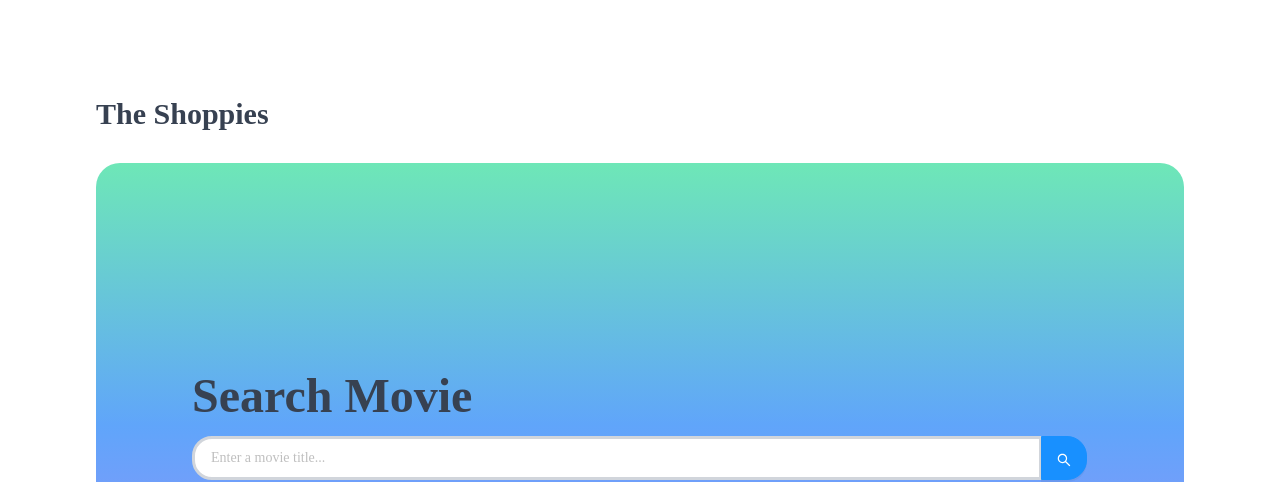
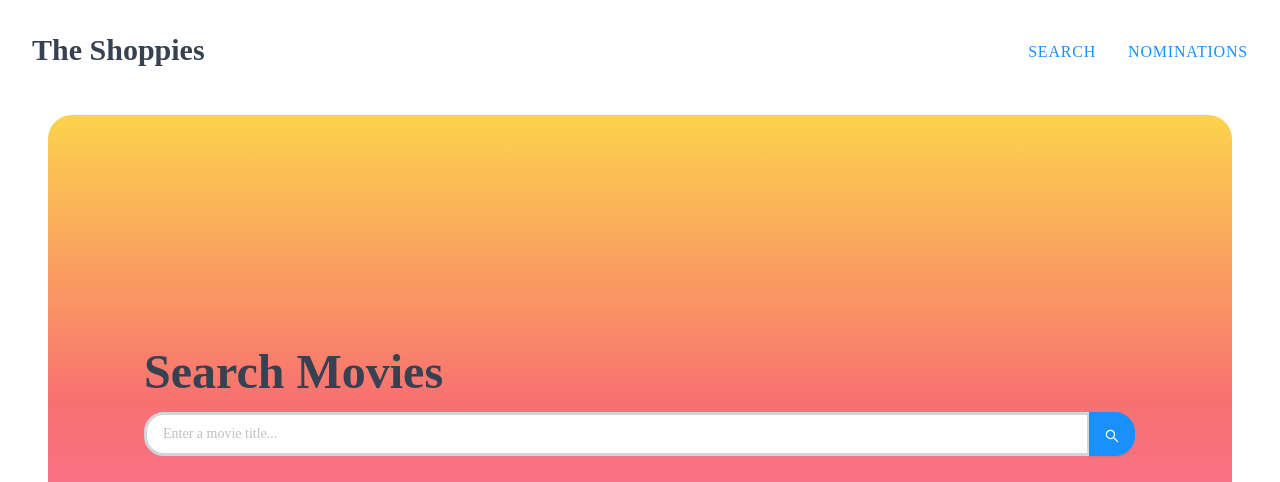
Before and after one commit to andrewzulaybar/shopify-challenge, a Next.js app: page / in a window 1280 px wide. Shown: the top 482 px of the page. Built offline with nearby package versions, Linux system fonts and the light colour scheme; no server answers.

Commit message:
feat(search): Display search results

```diff
--- /dev/null
+++ b/src/components/Movie.tsx
@@ -0,0 +1,60 @@
+import { DispatchAction, useMoviesContext } from '../contexts/MoviesContext';
+
+type MovieProps = {
+  id: string;
+  imgUrl: string;
+  title: string;
+  year: string;
+};
+
+export default function Movie(props: MovieProps) {
+  const { state, dispatch } = useMoviesContext();
+
+  const isNominated = state.nominated.has(props.id);
+
+  const buttonClasses = () => {
+    const buttonClasses = 'border-2 font-semibold mb-2 p-1 rounded-2xl w-full';
+    const onButtonFocus = 'focus:outline-none';
+    const baseClasses = [buttonClasses, onButtonFocus];
+
+    const onButtonHover =
+      'hover:border-blue-400 hover:text-blue-400 transition ease-in-out duration-500';
+    const notNominated = 'bg-white text-gray-500';
+    const isNotNominatedClasses = [onButtonHover, notNominated];
+
+    const onButtonDisabledHover = 'opacity-75';
+    const nominated = 'bg-blue-500 border-blue-500 text-white';
+    const isNominatedClasses = [onButtonDisabledHover, nominated];
+
+    return [
+      ...baseClasses,
+      ...(isNominated ? isNominatedClasses : isNotNominatedClasses),
+    ].join(' ');
+  };
+
+  const onAddNomination = (id: string) => {
+    dispatch({ type: DispatchAction.ADD_NOMINATION, payload: { id } });
+  };
+
+  return (
+    <div className="p-4 rounded-xl w-full">
+      <div className="mb-4">
+        <img
+          src={props.imgUrl}
+          className="h-64 object-cover rounded-lg w-full"
+        />
+      </div>
+      <div className="description w-full">
+        <button
+          onClick={() => onAddNomination(props.id)}
+          className={buttonClasses()}
+          disabled={isNominated}
+        >
+          {isNominated ? 'Nominated' : 'Nominate'}
+        </button>
+        <h2 className="leading-6 mb-0 text-lg">{props.title}</h2>
+        <p className="text-sm text-gray-400">{props.year}</p>
+      </div>
+    </div>
+  );
+}
--- /dev/null
+++ b/src/components/MovieList.tsx
@@ -0,0 +1,20 @@
+import Movie from './Movie';
+import { useMoviesContext } from '../contexts/MoviesContext';
+
+export default function MovieList() {
+  const { state } = useMoviesContext();
+
+  return (
+    <div className="py-8 grid sm:grid-cols-3 md:grid-cols-4 lg:grid-cols-5 gap-4">
+      {state.movies?.map((movie) => (
+        <Movie
+          key={movie.imdbID}
+          id={movie.imdbID}
+          imgUrl={movie.Poster}
+          title={movie.Title}
+          year={movie.Year}
+        />
+      ))}
+    </div>
+  );
+}
--- a/src/components/SearchBar.tsx
+++ b/src/components/SearchBar.tsx
@@ -8,8 +8,8 @@ type SearchProps = {
 
 export default function SearchBar(props: SearchProps) {
   return (
-    <div className="px-24 py-8 flex flex-col flex-grow justify-center rounded-3xl bg-gradient-to-b from-green-300 via-blue-400 to-purple-400">
-      <h2 className="font-bold text-5xl text-gray-700 mb-4">Search Movie</h2>
+    <div className="px-24 py-24 flex flex-col flex-grow justify-center rounded-3xl bg-gradient-to-b from-yellow-300 via-red-400 to-pink-400">
+      <h2 className="font-bold text-5xl text-gray-700 mb-4">Search Movies</h2>
       <Search
         className="search-bar"
         placeholder="Enter a movie title..."
--- a/src/contexts/MoviesContext.tsx
+++ b/src/contexts/MoviesContext.tsx
@@ -10,12 +10,16 @@ import MoviesReducer from '../reducers/MoviesReducer';
 import { MovieDTO } from '../services/OMDBService';
 
 export enum DispatchAction {
+  // Adds the movie to the list of nominated movies
+  ADD_NOMINATION,
   // Error occurred while fetching movie data
   DATA_FAILURE,
   // Loading the movie data from the API
   DATA_LOAD,
   // Successfully fetched the movie data
   DATA_SUCCESS,
+  // Removes the movie from the list of nominated movies
+  REMOVE_NOMINATION,
 }
 
 export interface State {
@@ -25,6 +29,8 @@ export interface State {
   isLoading: boolean;
   // The entire list of fetched movies
   movies: MovieDTO[];
+  // The set of IMDB ids of the nominated movies
+  nominated: Set<string>;
 }
 
 export interface DispatchParams {
@@ -41,6 +47,7 @@ const initialState: State = {
   hasError: false,
   isLoading: false,
   movies: [],
+  nominated: new Set<string>(),
 };
 
 const MoviesContext = createContext<MoviesContext>({
--- a/src/pages/index.tsx
+++ b/src/pages/index.tsx
@@ -1,6 +1,8 @@
+import Link from 'next/link';
 import { useCallback, useState } from 'react';
 
 import SearchBar from '../components/SearchBar';
+import MovieList from '../components/MovieList';
 import { DispatchAction, useMoviesContext } from '../contexts/MoviesContext';
 import OMDBService, {
   MovieDTO,
@@ -43,13 +45,28 @@ export default function IndexPage() {
   );
 
   return (
-    <main className="font-sans flex flex-col flex-grow justify-center p-24">
-      <section className="pb-4">
-        <h2 className="font-bold text-3xl text-gray-700">The Shoppies</h2>
+    <div className="flex flex-col flex-grow font-sans">
+      <section className="flex p-8 justify-between align-middle">
+        <span className="flex-initial">
+          <h2 className="font-bold text-3xl text-gray-700">The Shoppies</h2>
+        </span>
+        <span className="justify-end pt-2">
+          <Link href="/">
+            <span className="border-b-2 border-transparent mr-4 hover:border-gray-200">
+              <a className="text-base tracking-wider uppercase">Search</a>
+            </span>
+          </Link>
+          <Link href="/nominations">
+            <span className="border-b-2 border-transparent ml-4 hover:border-gray-200">
+              <a className="text-base tracking-wider uppercase">Nominations</a>
+            </span>
+          </Link>
+        </span>
       </section>
-      <section className="flex flex-col flex-grow pb-4">
+      <main className="flex flex-col flex-grow justify-center p-12 pt-0 transition ease-in-out duration-500">
         <SearchBar onSearchHandler={onSearchHandler} />
-      </section>
-    </main>
+        <MovieList />
+      </main>
+    </div>
   );
 }
--- a/src/reducers/MoviesReducer.tsx
+++ b/src/reducers/MoviesReducer.tsx
@@ -23,6 +23,16 @@ export default function MoviesReducer(
   let nextState = state;
 
   switch (type) {
+    /**
+     * Adds the given movie to the list of nominated movies
+     */
+    case DispatchAction.ADD_NOMINATION: {
+      const { id } = payload as { id: string };
+      const nominated = new Set(nextState.nominated);
+      nominated.add(id);
+      nextState = updateState(nextState, { nominated });
+      break;
+    }
     /**
      * Sets `isLoading` to false, `hasError` to true, and `movies` to given array if provided
      */
@@ -57,6 +67,16 @@ export default function MoviesReducer(
       nextState = updateState(nextState, newValues);
       break;
     }
+    /**
+     * Removes the given movie from the list of nominated movies
+     */
+    case DispatchAction.REMOVE_NOMINATION: {
+      const { id } = payload as { id: string };
+      const nominated = new Set(nextState.nominated);
+      nominated.delete(id);
+      nextState = updateState(nextState, { nominated });
+      break;
+    }
   }
   return nextState;
 }
```
